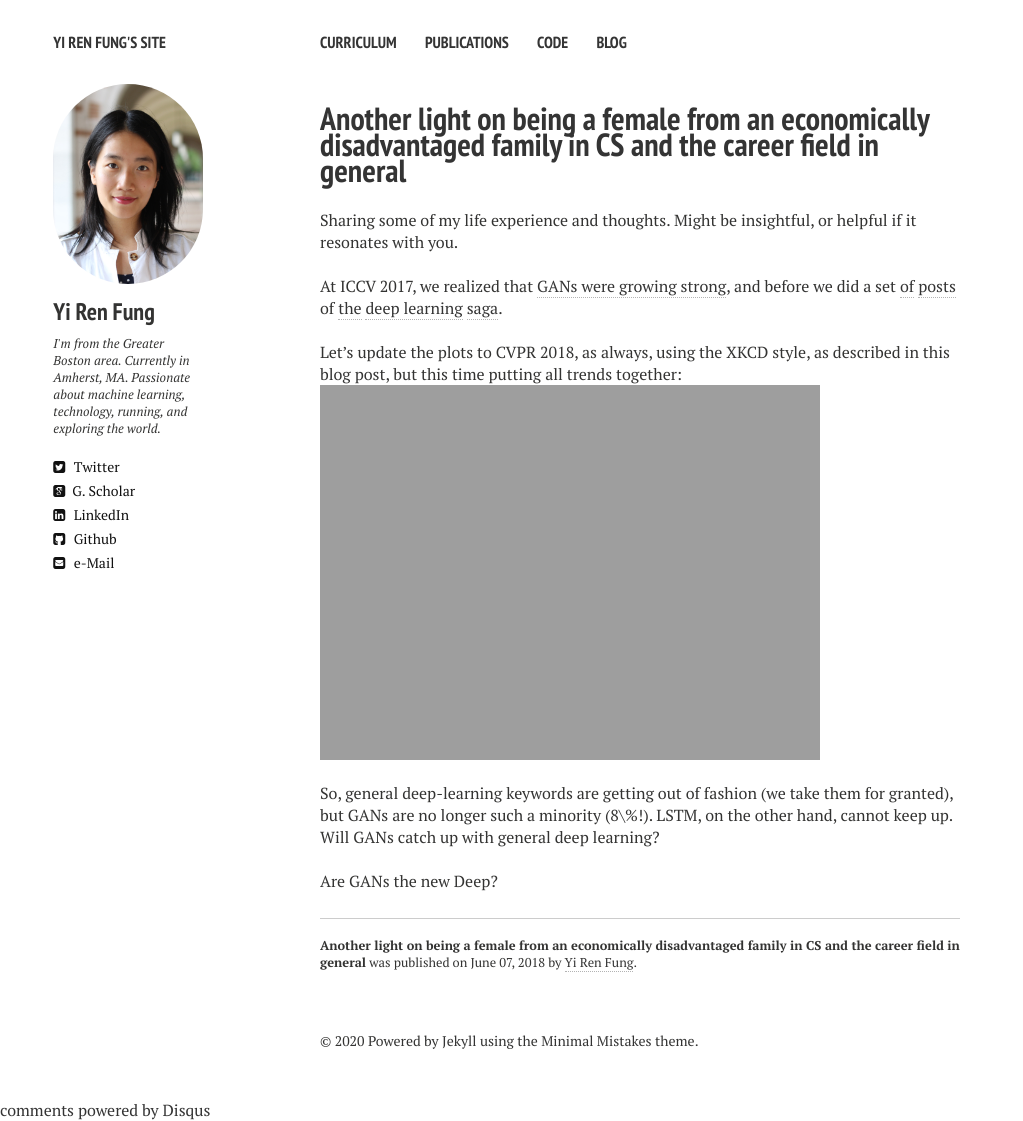
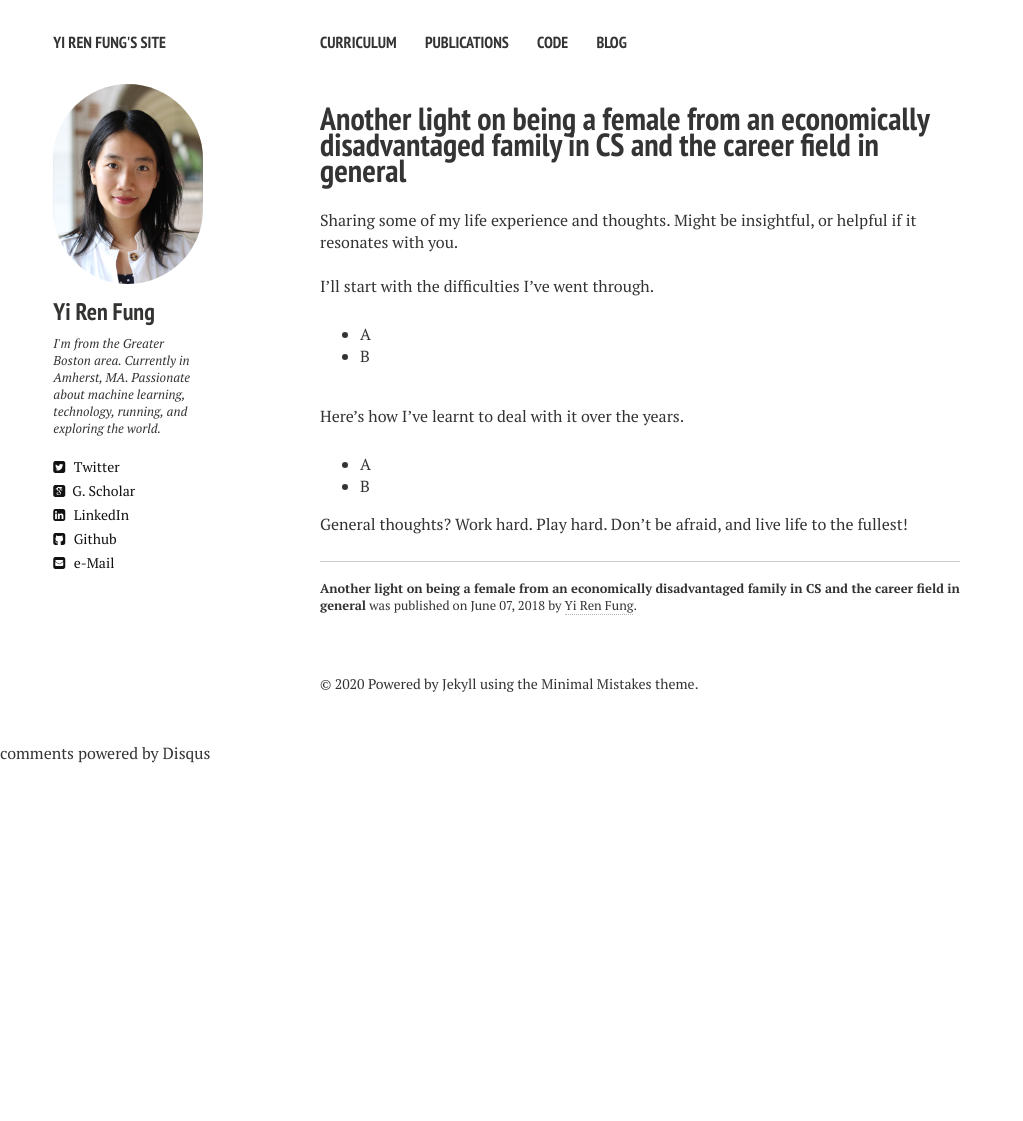
Before and after one commit to yrf1/yrf1.github.io, a Jekyll site: the page built from _posts/2018-06-07-are-gans-the-new-deep.md, in a window 1280 px wide. Shown: the whole page, without its empty margins (0-1023 px from the left). Built offline with Jekyll 4.4.1, drawn with Linux system fonts in a browser that asks for light colours; nearby versions of some CDN libraries; comment, search, counter and statistics services are not loaded; after the commit the page ends 900 px from its top, so only the background shows below that.

Commit message:
modifying blog posts now

```diff
--- a/_posts/2018-06-07-are-gans-the-new-deep.md
+++ b/_posts/2018-06-07-are-gans-the-new-deep.md
@@ -9,14 +9,15 @@ comments: true
 Sharing some of my life experience and thoughts. Might be insightful, or helpful if it resonates with you.
 
 <br>
-At ICCV 2017, we realized that [GANs were growing strong]({{ site.url }}/gans-et-al-growing-strong/), and before we did a set [of]({{ site.url }}/dl-lstm-gan-evolution) [posts]({{ site.url }}/deep-learning-scraping/) of [the]({{ site.url }}/deep-learning-plateau/) [deep learning]({{ site.url }}/deep-learning-takes-over-again/) [saga]({{ site.url }}/deep-learning-evolution/).<br>
-<br>
-Let's update the plots to CVPR 2018, as always, using the XKCD style, as described in this [blog post]({{ site.url }}/xkcd-deep-learning/), but this time putting all trends together:
-<br />
-<img align="middle" width="500" src="{{ site.url }}/images/deep_vs_gan_evolution.png" alt="...">
-<br />
+I'll start with the difficulties I've went through.
+* A
+* B
 <br />
 
-So, general deep-learning keywords are getting out of fashion (we take them for granted), but GANs are no longer such a minority (8\%!). LSTM, on the other hand, cannot keep up. Will GANs catch up with general deep learning?<br />
+<br>
+Here's how I've learnt to deal with it over the years.
+* A
+* B
 <br />
-Are GANs the new Deep?
+
+General thoughts? Work hard. Play hard. Don't be afraid, and live life to the fullest!
```
